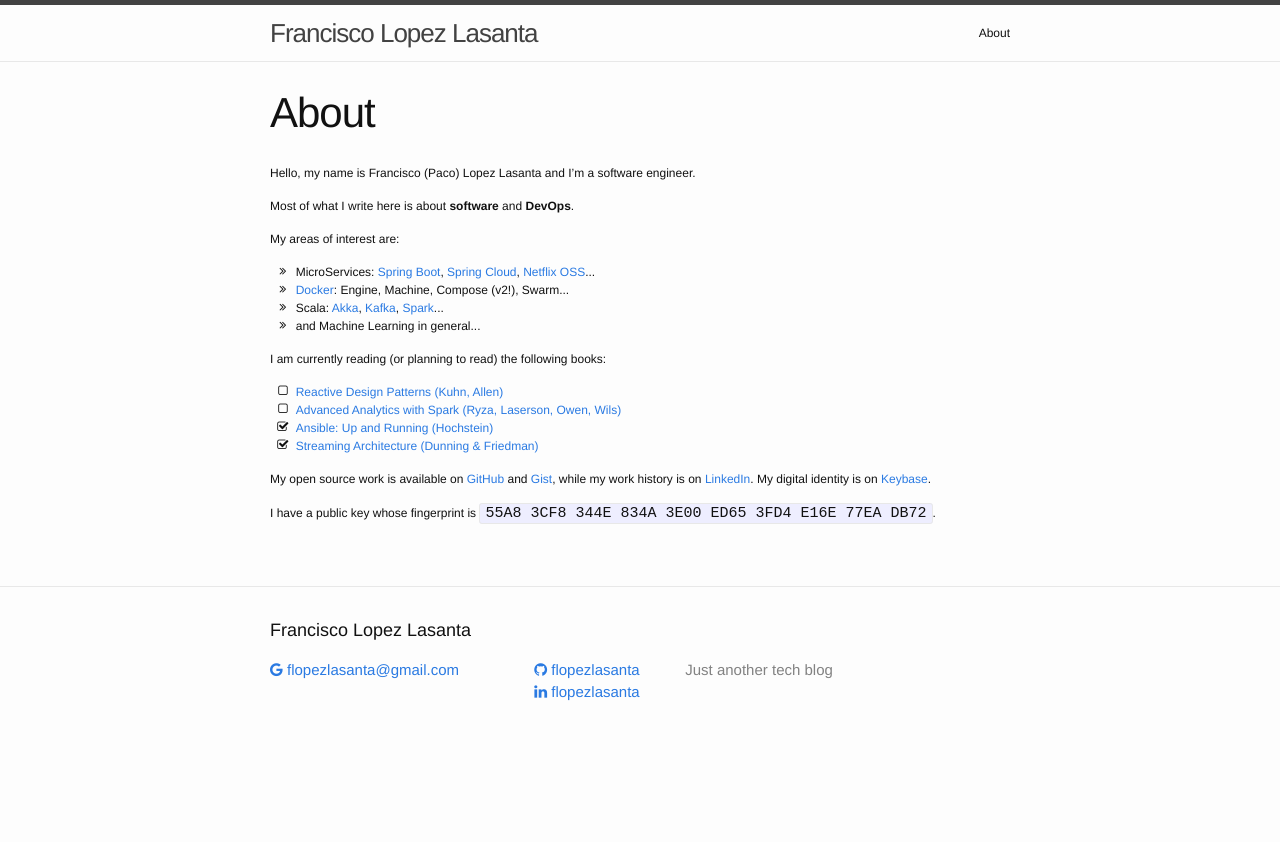
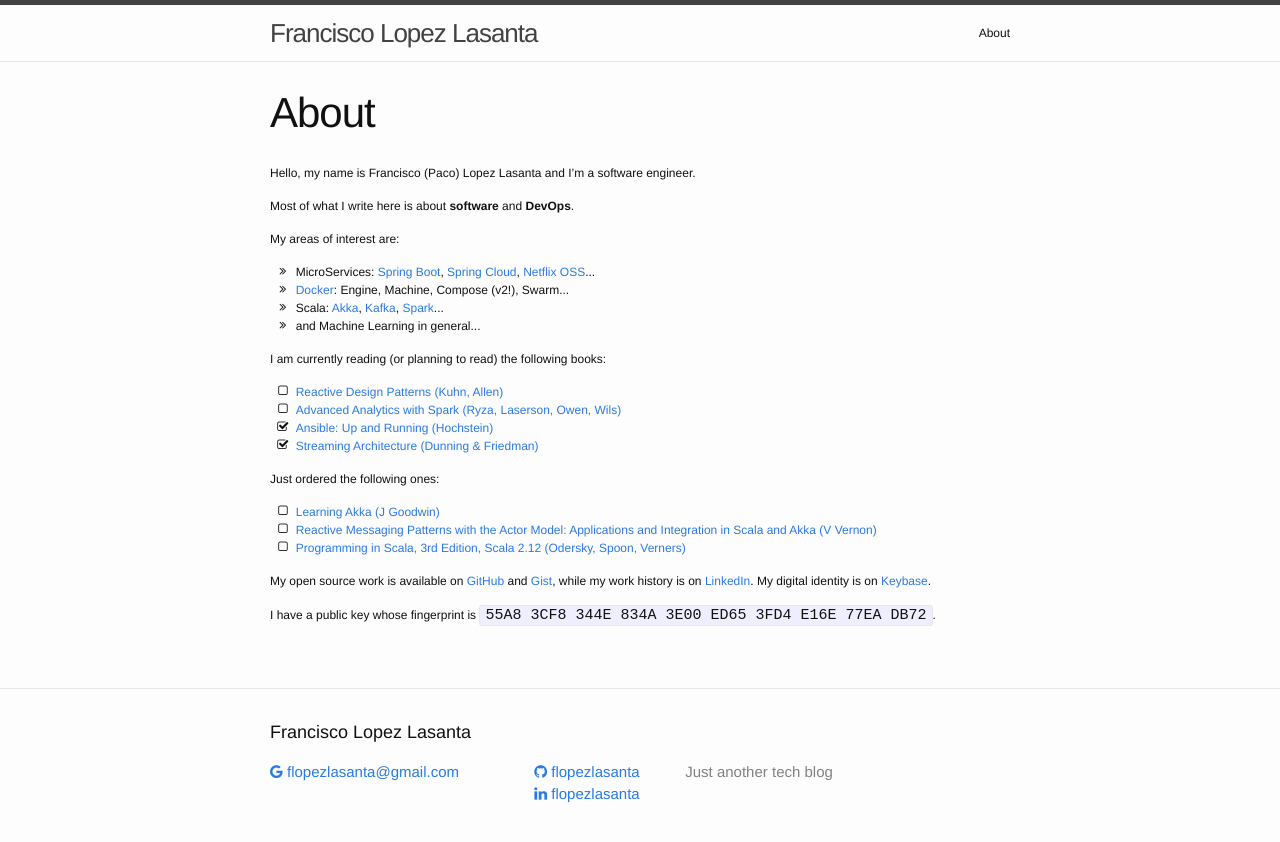
Before and after one commit to flopezlasanta/flopezlasanta.github.io, a Jekyll site: the page built from about.md, in a window 1280 px wide. Shown: the top 842 px of the page. Built offline with Jekyll 4.4.1, drawn with Linux system fonts in a browser that asks for light colours; nearby versions of some CDN libraries.

Commit message:
added 3 books

````diff
--- a/about.md
+++ b/about.md
@@ -26,6 +26,13 @@ I am currently reading (or planning to read) the following books:
   <li><i class="fa-li fa fa-check-square-o"></i><a href="http://shop.oreilly.com/product/0636920049463.do">Streaming Architecture (Dunning & Friedman)</a></li>
 </ul>
 
+Just ordered the following ones:
+<ul class="fa-ul">
+  <li><i class="fa-li fa fa-square-o"></i><a href="https://www.amazon.com/dp/B010V8SICW/ref=pe_385040_203511650_TE_M1T1DP">Learning Akka (J Goodwin)</a></li>
+  <li><i class="fa-li fa fa-square-o"></i><a href="https://www.amazon.com/dp/B011S8YC5G/ref=pe_385040_203511650_TE_M1T1DP">Reactive Messaging Patterns with the Actor Model: Applications and Integration in Scala and Akka (V Vernon)</a></li>
+  <li><i class="fa-li fa fa-square-o"></i><a href="https://www.amazon.com/dp/B01EX49FOU/ref=pe_385040_203511650_TE_M1T1DP">Programming in Scala, 3rd Edition, Scala 2.12 (Odersky, Spoon, Verners)</a></li>
+</ul>
+
 My open source work is available on [GitHub](https://github.com/flopezlasanta) and [Gist](https://gist.github.com/flopezlasanta), while my work history is on [LinkedIn](https://es.linkedin.com/in/flopezlasanta). My digital identity is on [Keybase](https://keybase.io/flopezlasanta).
 
 I have a public key whose fingerprint is ```55A8 3CF8 344E 834A 3E00 ED65 3FD4 E16E 77EA DB72```.
````
